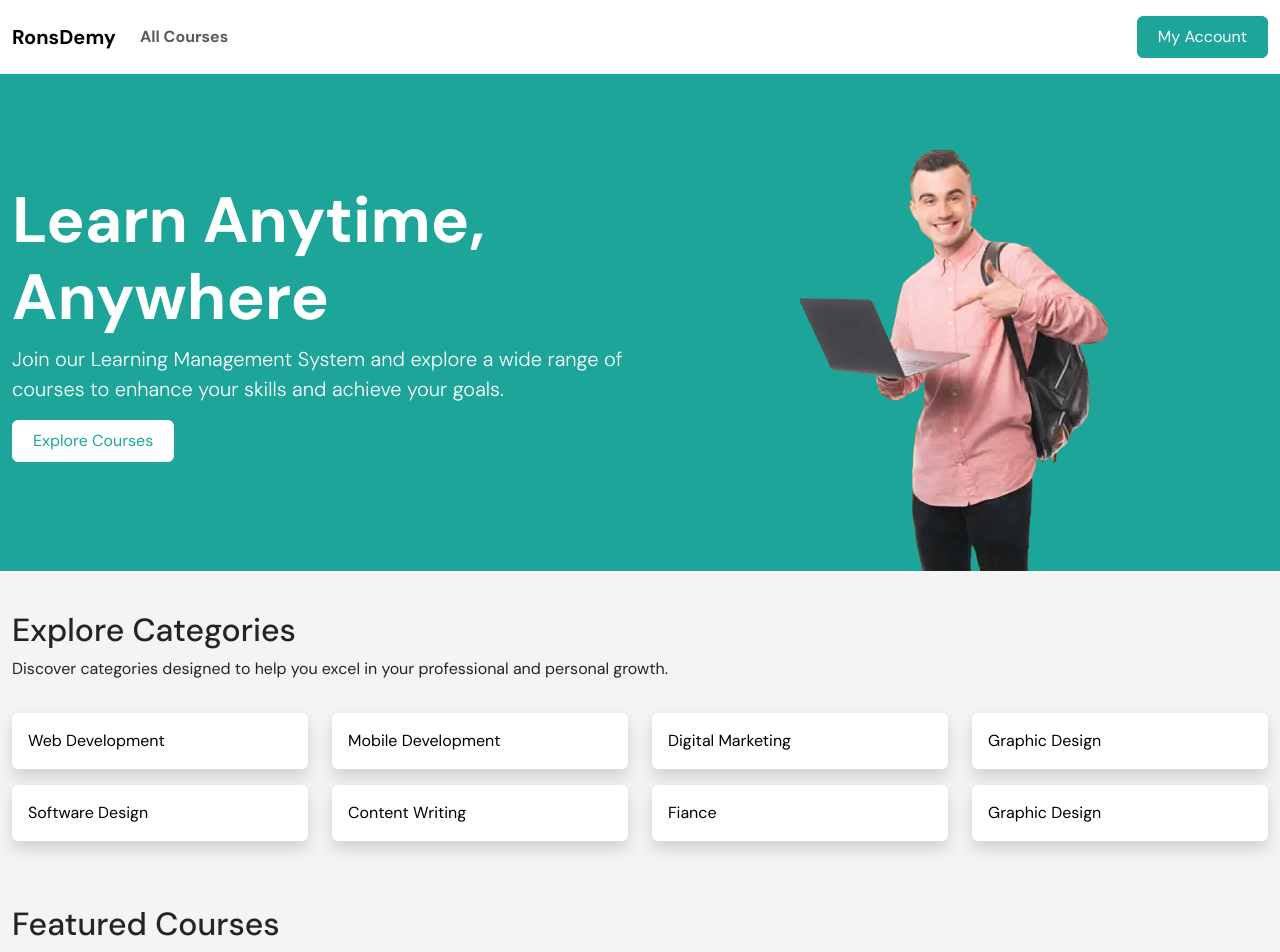
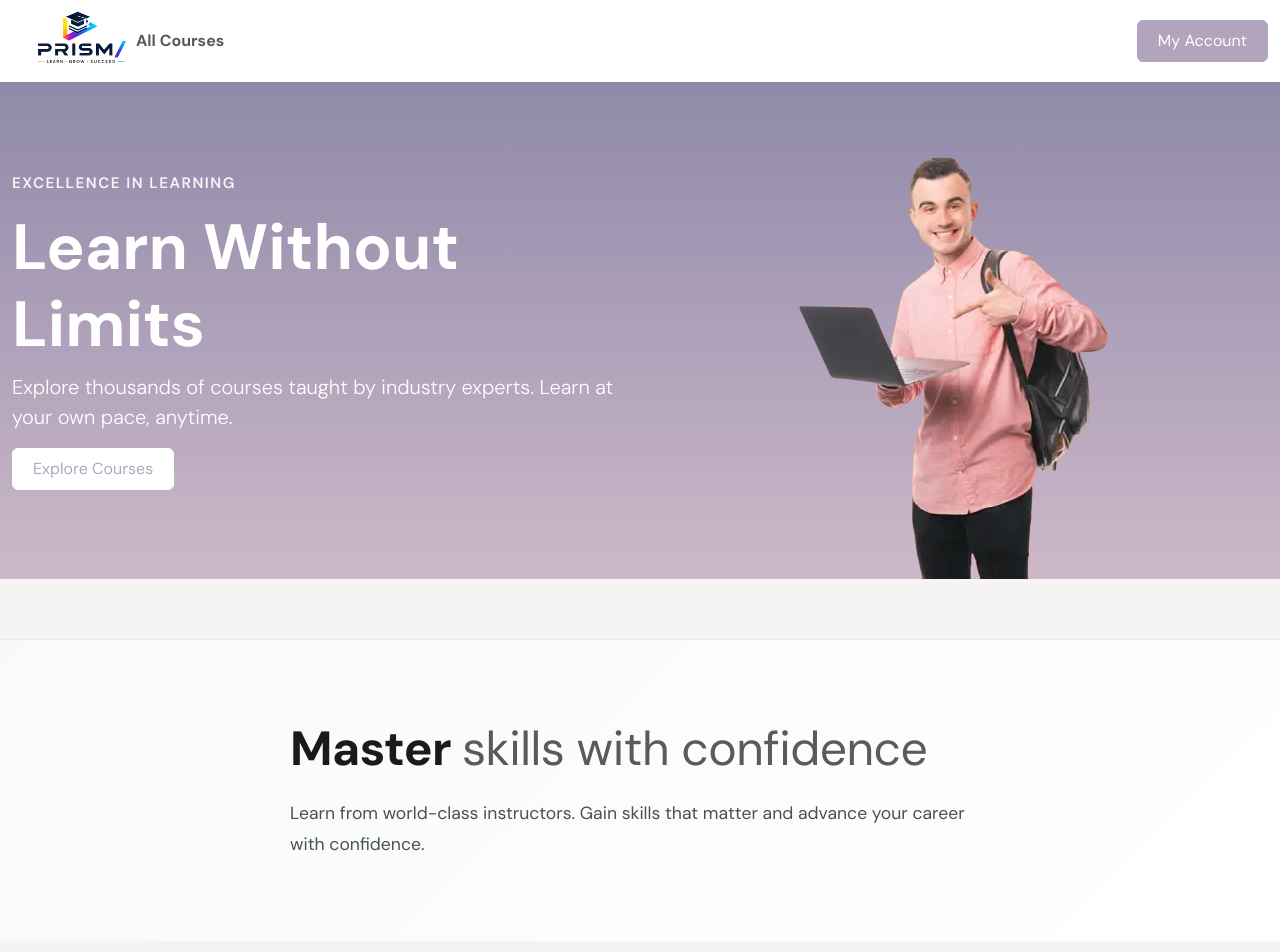
Before and after one commit to ronronpings/lmsProject, a React app in the folder frontend/: page / in a window 1280 px wide. Shown: the top 952 px of the page. Built offline with nearby package versions, Linux system fonts and the light colour scheme; the HTML template or start-up script is replaced by a standard one.

Commit message:
Enhance registration form validation, update footer branding, and improve hero section layout with new tagline and confidence section. Adjust styles for better UI consistency and add PRISM logo.

```diff
--- a/frontend/src/assets/style.scss
+++ b/frontend/src/assets/style.scss
@@ -1,11 +1,11 @@
 @import url('https://fonts.googleapis.com/css2?family=DM+Sans:ital,opsz,wght@0,9..40,100..1000;1,9..40,100..1000&display=swap');
 $primary-font:  "DM Sans", serif;
 
-$primary-color: #FEc748;
+$primary-color: #585858;
 $primary-white: #FFF;
 $primary-black: #000;
-$secondary-color: #1da599;
-$tertiary-color: #3ecbda;
+$secondary-color: #b3a4bd;
+$tertiary-color: #b3a4bd;
 $bg-light: #f6f3f3;
 $text-grey: #585858;
 
@@ -93,6 +93,24 @@ p{
 
 
 .header{
+    .navbar-brand{
+        height: 66px;
+        width: 100px;
+        margin-right: 16px;
+        flex-shrink: 0;
+        display: flex;
+        align-items: center;
+        overflow: visible;
+        padding: 0;
+        line-height: 1;
+    }
+    .brand-logo{
+        height: 66px;
+        width: auto;
+        display: block;
+        transform: scale(2);
+        transform-origin: left center;
+    }
     .nav-link{
         font-weight: 700;
     }
@@ -130,7 +148,7 @@ p{
 }
 
 .section-1{
-    background-color: $secondary-color;
+    background: linear-gradient(180deg, #8f89a9 0%, #cdb8c9 100%);
     color: $primary-white;
     position: relative;
     overflow: hidden;
@@ -657,3 +675,59 @@ footer{
         align-items: flex-start;
     }
 }
+
+/* Hero Section Tagline */
+.tagline {
+    display: inline-block;
+    font-size: 0.95rem;
+    font-weight: 600;
+    // color: #17a697;
+    text-transform: uppercase;
+    letter-spacing: 1.5px;
+    margin-bottom: 15px;
+    opacity: 0.9;
+}
+
+/* Confidence Section */
+.section-confidence {
+    background: linear-gradient(135deg, #f8f9fa 0%, #ffffff 100%);
+    padding: 80px 0;
+    border-top: 1px solid #e9ecef;
+    margin-top: 60px;
+}
+
+.confidence-content {
+    max-width: 700px;
+    margin: 0 auto;
+}
+
+.confidence-title {
+    font-size: 3rem;
+    font-weight: 700;
+    color: #1a1a1a;
+    margin-bottom: 20px;
+    letter-spacing: -0.5px;
+}
+
+.confidence-title .text-muted {
+    color: #6c757d;
+    font-weight: 400;
+}
+
+.confidence-description {
+    font-size: 1.1rem;
+    line-height: 1.8;
+    color: #495057;
+    margin: 0;
+}
+
+/* Responsive */
+@media (max-width: 768px) {
+    .confidence-title {
+        font-size: 2rem;
+    }
+
+    .confidence-description {
+        font-size: 1rem;
+    }
+}
--- a/frontend/src/component/common/Footer.jsx
+++ b/frontend/src/component/common/Footer.jsx
@@ -8,8 +8,8 @@ export const Footer = ()=> {
 
                 <div className='col-lg-3 col-12'>
                     <div className='col-lg-12 col-md-6 col-12 pe-lg-5'>
-                        <h2>LMS</h2>
-                        <p>Join our Learning Management System and explore a wide range of courses to enhance your skills and achieve your goals.</p>
+                        <h2>PRISM</h2>
+                        <p>Explore thousands of courses taught by industry experts. Learn at your own pace, anytime.</p>
                     </div>
                 </div>
 
@@ -38,7 +38,7 @@ export const Footer = ()=> {
             </div>
             <div className='row copyright'>
                 <div className='col-md-12 text-center py-4'>
-                    &copy; 2025 All Rights Reserverd
+                    &copy; 2026  All Rights Reserverd
                 </div>
             </div>
         </div>
--- a/frontend/src/component/common/Header.jsx
+++ b/frontend/src/component/common/Header.jsx
@@ -1,13 +1,15 @@
 import React from "react";
 import { Navbar, Container, Nav } from 'react-bootstrap'
-
+import PRISM from  '../../assets/images/PRISM.png'
 
 export const Header = ()=> {
     return(
         <>
-            <Navbar expand="md" className="bg-white shadow-lg header py-3">
+            <Navbar expand="md" className="bg-white shadow-lg header py-2">
                 <Container>
-                    <Navbar.Brand href="/"><strong>RonsDemy</strong></Navbar.Brand>
+                    <Navbar.Brand href="/">
+                        <img src={PRISM} alt="PRISM" className="brand-logo" />
+                    </Navbar.Brand>
                     <Navbar.Toggle aria-controls="navbarScroll" />
                     <Navbar.Collapse id="navbarScroll">
                     <Nav
--- a/frontend/src/component/common/Hero.jsx
+++ b/frontend/src/component/common/Hero.jsx
@@ -1,4 +1,3 @@
-
 import React from "react"
 import HeroImg from  '../../assets/images/hero-4.png'
 export const Hero = ()=>{
@@ -8,8 +7,10 @@ export const Hero = ()=>{
                 <div className='container '>
                     <div className="row align-items-center">
                         <div className="col-md-6">
-                    <h1 className="display-3 fw-bold">Learn Anytime, Anywhere</h1>
-                    <p className="lead">Join our Learning Management System and explore a wide range of courses to enhance your skills and achieve your goals.</p>
+                            <span className="tagline">Excellence in Learning</span>
+
+                            <h1 className="display-3 fw-bold">Learn Without Limits</h1>
+                            <p className="lead">Explore thousands of courses taught by industry experts. Learn at your own pace, anytime.</p>
                             <a href="#courses" className="btn btn-white">Explore Courses</a>
                         </div>
                         <div className="col-md-6 text-center">
@@ -18,7 +19,19 @@ export const Hero = ()=>{
                     </div>
                 </div>
             </section>
+
+            <section className='section-confidence'>
+                <div className='container'>
+                    <div className="confidence-content">
+                        <h2 className="confidence-title">
+                            Master <span className="text-muted">skills with confidence</span>
+                        </h2>
+                        <p className="confidence-description">
+                            Learn from world-class instructors. Gain skills that matter and advance your career with confidence.
+                        </p>
+                    </div>
+                </div>
+            </section>
         </>
     )
-
 }
--- a/frontend/src/component/pages/Register.jsx
+++ b/frontend/src/component/pages/Register.jsx
@@ -12,7 +12,7 @@ export const Register = ()=>{
   } = useForm();
 
  const handleRegister = async (data) => {
-  console.log('form data:', data);
+  // console.log('form data:', data);
   try {
     const res = await fetch(`${apiUrl}register`, {
       method: 'POST',
@@ -48,9 +48,13 @@ export const Register = ()=>{
           <form className="lms-register-form" onSubmit={handleSubmit(handleRegister)}>
             <div className="lms-register-field-group">
               <label htmlFor="fullName">Full Name *</label>
-             <input
+              <input
                 {...register('name', {
                   required: 'The name field is required.',
+                  minLength: {
+                    value: 5,
+                    message: 'Name must be at least 5 characters.',
+                  },
                 })}
                 className={`form-control ${errors.name ? 'is-invalid' : ''}`}
                 id="fullName"
```
Also changed, not shown: frontend/src/assets/images/PRISM.png (added), 1 other file (tests, documents, lock files or other folders). Lines whose indentation alone changed are shown as unchanged.
